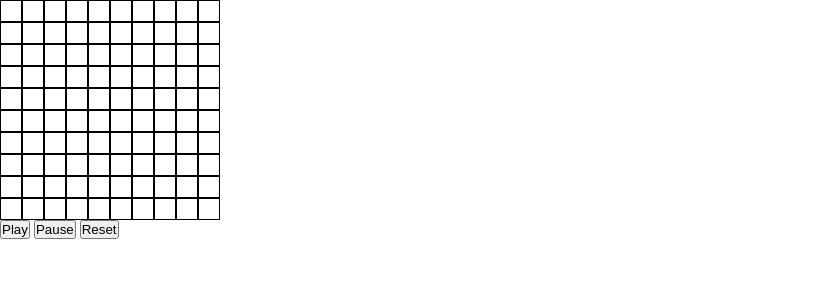
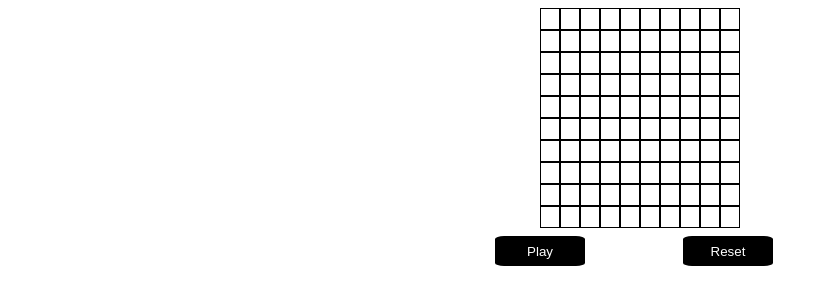
Before and after one commit to davidDC75/game-of-life, a plain HTML site: page index.html in a window 1280 px wide. Shown: the whole page, without its empty margins (0-836 px from the left). Drawn offline with Linux system fonts and the light colour scheme.

Commit message:
Style bouton + gestion affichage des boutons

```diff
--- a/css/styles.css
+++ b/css/styles.css
@@ -3,8 +3,15 @@
     padding: 0;
 }
 
+html {
+    box-sizing: border-box;
+}
+
 div#grid {
     display: block;
+    width: 200px;
+    height: 220px;
+    margin: 1vh auto 1vh auto;
 }
 
 div#grid div.gridRow {
@@ -18,6 +25,7 @@ div#grid div.cellCommon {
     width: 20px;
     height: 20px;
     border: 1px solid black;
+    cursor: pointer;
 }
 
 div#grid div.deadCell {
@@ -27,3 +35,28 @@ div#grid div.deadCell {
 div#grid div.aliveCell {
     background-color: #0000FF;
 }
+
+div#transport {
+    width: 290px;
+    margin: 1vh auto 1vh auto;
+}
+
+button.transport-button {
+    width: 90px;
+    height: 30px;
+    color: white;
+    background-color: black;
+    border: none;
+    border-radius: 10%;
+    transition: all 0.4s;
+    cursor: pointer;
+}
+
+button.transport-button:hover {
+    color: black;
+    background-color: white;
+}
+
+.visibilityHidden {
+    visibility: hidden;
+}
--- a/index.html
+++ b/index.html
@@ -14,11 +14,12 @@
 
     <main>
         <div id="grid">
-
         </div>
-        <button id="play-button">Play</button>
-        <button id="pause-button">Pause</button>
-        <button id="reset-button">Reset</button>
+        <div id="transport">
+            <button id="play-button" class="transport-button">Play</button>
+            <button id="pause-button" class="transport-button">Pause</button>
+            <button id="reset-button" class="transport-button">Reset</button>
+        </div>
     </main>
 
     <footer></footer>
--- a/js/game.class.js
+++ b/js/game.class.js
@@ -6,6 +6,9 @@ class Game {
     gridSize = 0;
     cellIdPrefix = '';
     timer = 2500;
+    playButton = Object;
+    pauseButton = Object;
+    resetButton = Object;
     myInterval = Object;
     grid = Object;
 
@@ -20,18 +23,20 @@ class Game {
         this.grid = new Grid(gridContainer);
         this.grid.drawEmptyGrid(this);
 
-        let play = document.getElementById('play-button');
-        play.addEventListener('click', ()=> {
+        this.playButton = document.getElementById('play-button');
+        this.playButton.addEventListener('click', ()=> {
             this.play();
         });
 
-        let pause = document.getElementById('pause-button');
-        pause.addEventListener('click',()=> {
+        this.pauseButton = document.getElementById('pause-button');
+        this.pauseButton.addEventListener('click',()=> {
             this.pause();
         });
 
-        let reset = document.getElementById('reset-button');
-        reset.addEventListener('click', ()=> {
+        this.pauseButton.classList.add('visibilityHidden');
+
+        this.resetButton = document.getElementById('reset-button');
+        this.resetButton.addEventListener('click', ()=> {
             this.reset();
         })
     }
@@ -46,6 +51,9 @@ class Game {
             this.myInterval = setInterval( ()=> {
                 this.calculateNextGrid();
             },this.timer);
+            this.playButton.classList.add('visibilityHidden');
+            this.pauseButton.classList.remove('visibilityHidden');
+            this.resetButton.classList.add('visibilityHidden');
         }
     }
 
@@ -53,6 +61,9 @@ class Game {
         if (this.isPlaying) {
             this.isPlaying = false;
             clearInterval(this.myInterval);
+            this.playButton.classList.remove('visibilityHidden');
+            this.pauseButton.classList.add('visibilityHidden');
+            this.resetButton.classList.remove('visibilityHidden');
         }
     }
 
```
